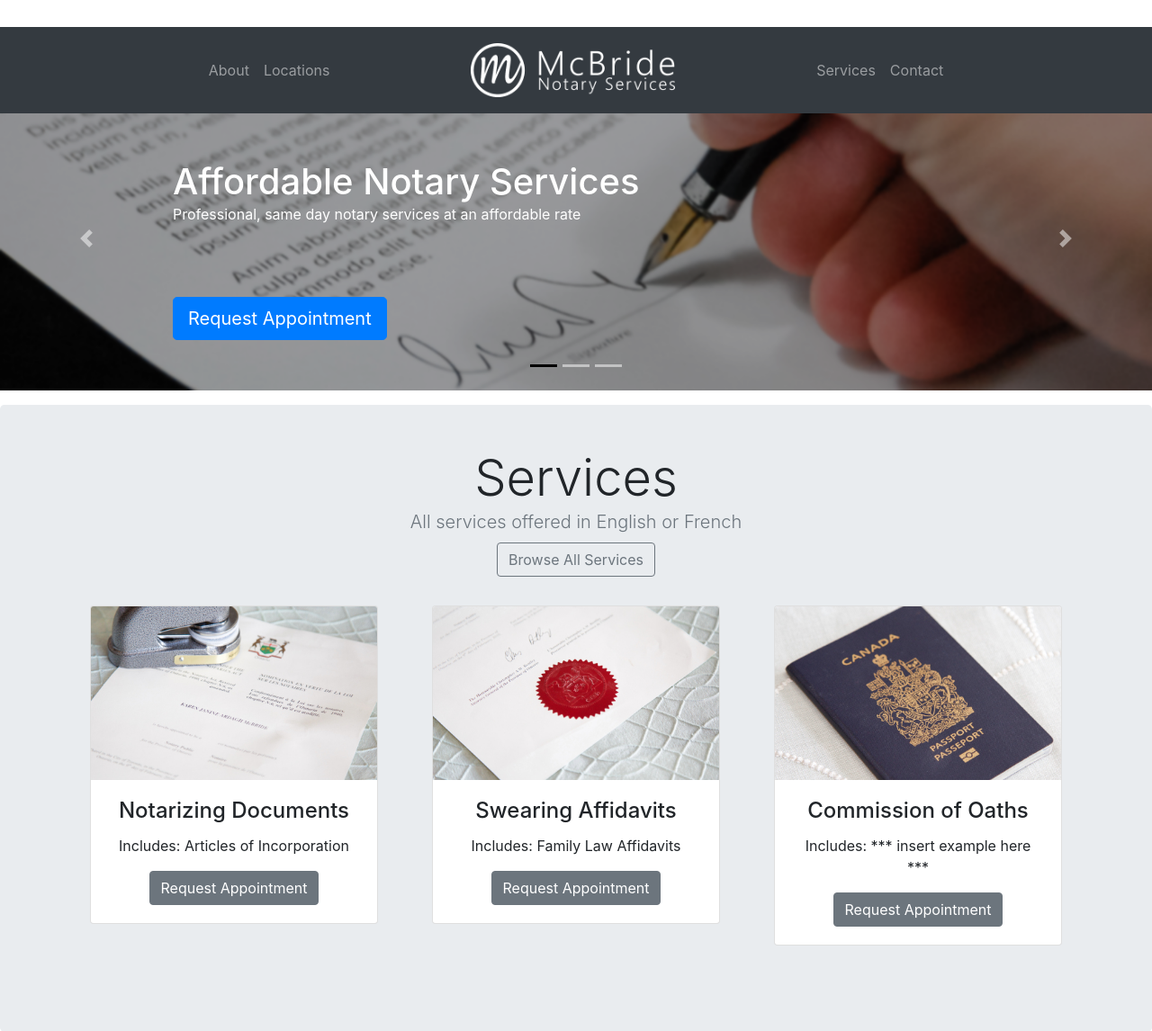
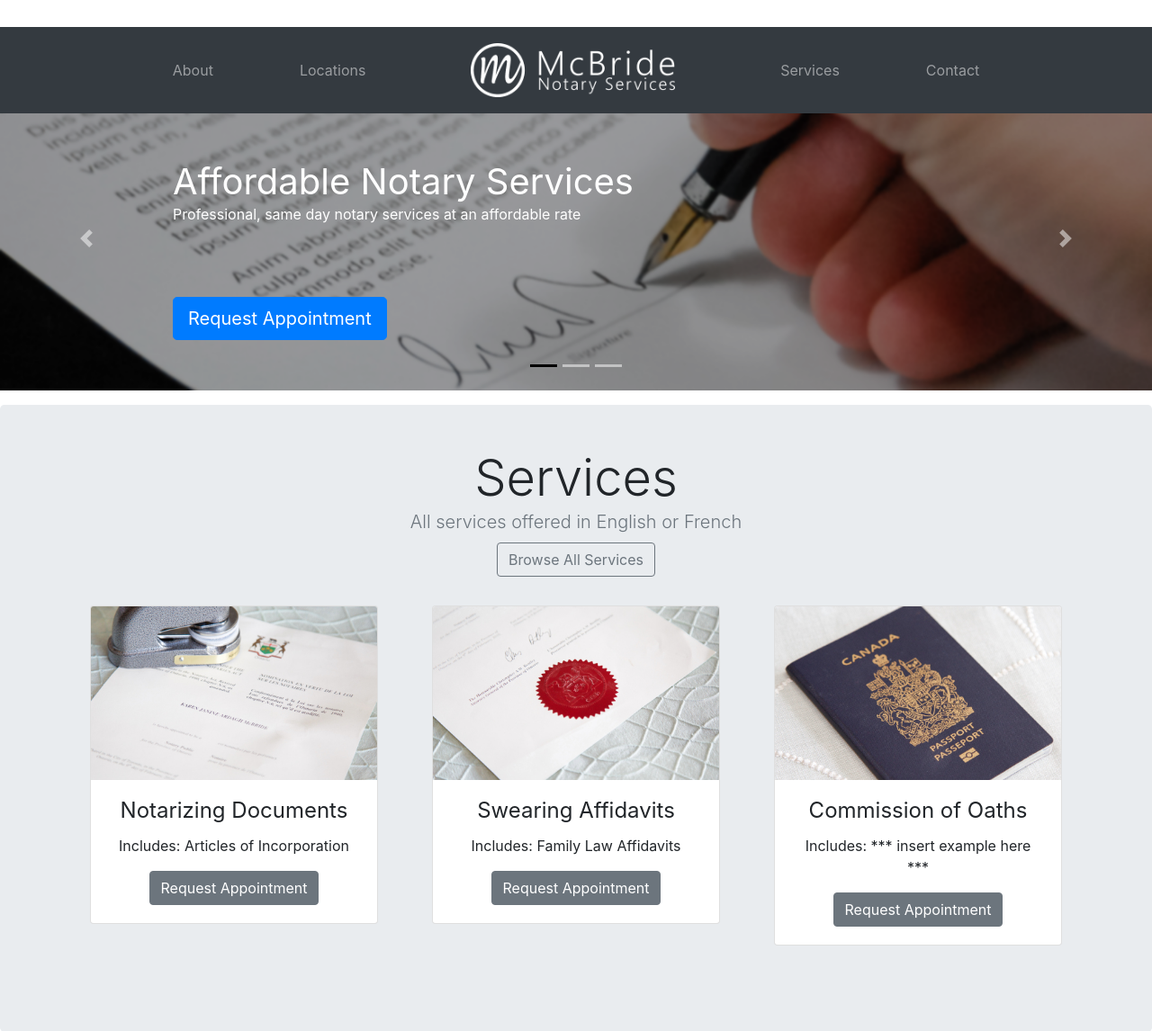
Before and after one commit to mcbridenotaryservices/mcbridenotaryservices.github.io, a Node project: template templates/index.mustache in a window 1280 px wide. Shown: the top 1146 px of the page at 90% size. Run offline with Node 20 templates, Linux system fonts and the light colour scheme; the template is opened without the code that fills it, so the values that code supplies are empty.

Commit message:
added style to head template

```diff
--- a/templates/partials/head.mustache
+++ b/templates/partials/head.mustache
@@ -7,3 +7,9 @@
 		<meta http-equiv="X-UA-Compatible" content="IE=edge">
 		<meta name="viewport" content="width=device-width, initial-scale=1">
 		<meta name="mobileoptimized" content="0" />
+
+		<style type="text/css">
+			.navbar-expand-lg .navbar-nav .nav-link {padding-right: 3rem; padding-left: 3rem;}
+			h1, h2, h3, h4, h5, h6, .h1, .h2, .h3, .h4, .h5, .h6 {font-weight: 400;}
+			 @-ms-viewport {width: device-width;}
+    	</style>
```
